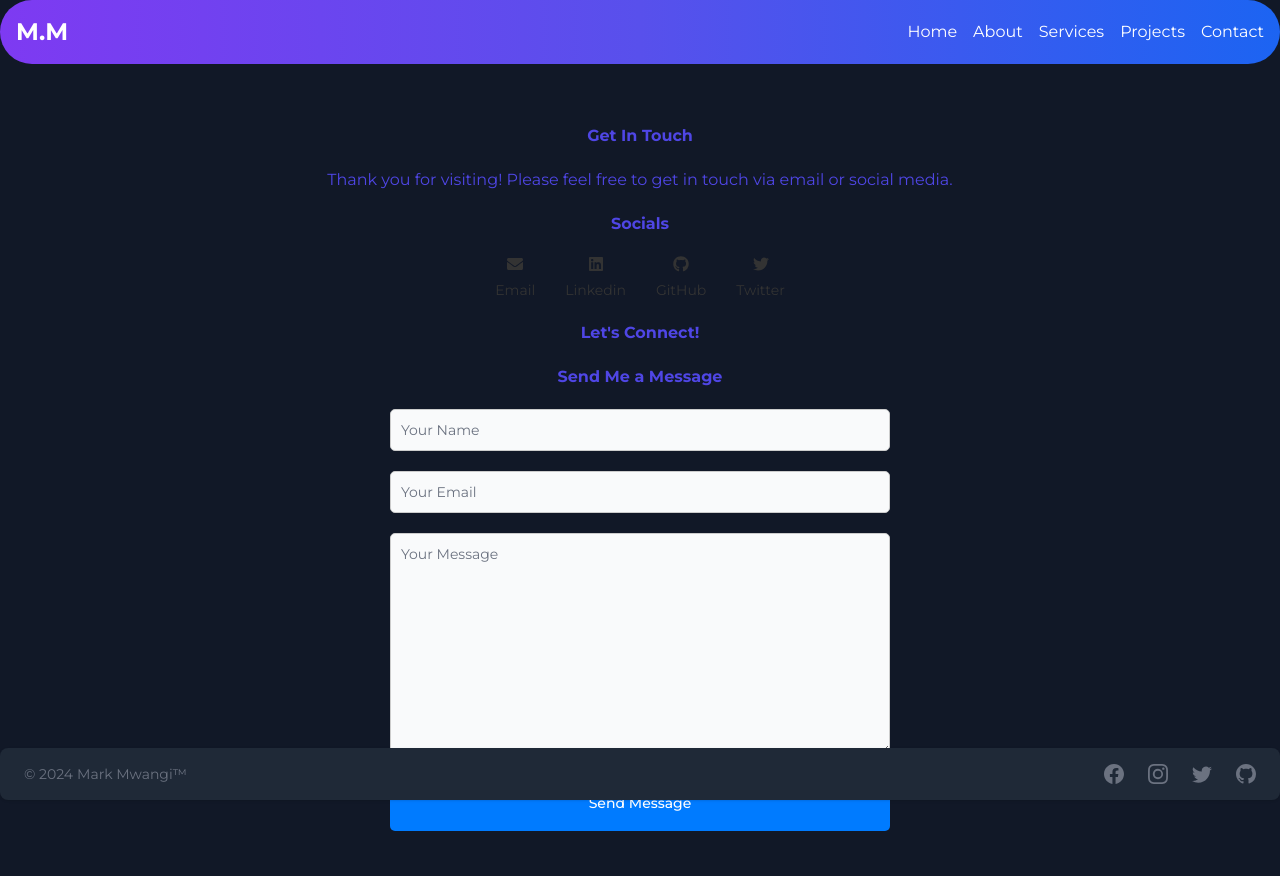
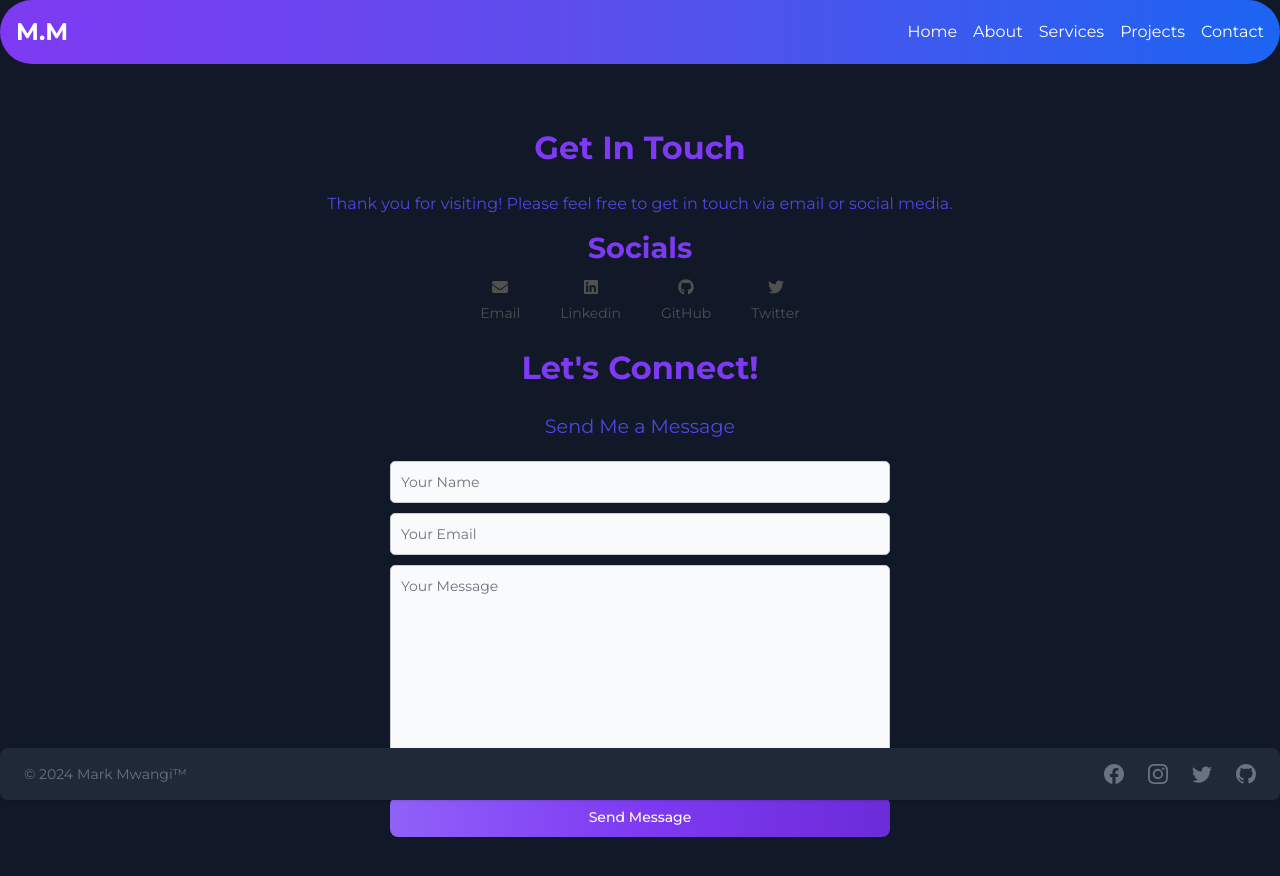
Before and after one commit to mark9559/mark-portifolio, a React (Create React App) app in the folder myportifolio/: page /contact in a window 1280 px wide. Shown: the top 876 px of the page. Built offline with nearby package versions, Linux system fonts and the light colour scheme.

Commit message:
Adding Extra Styles

```diff
--- a/myportifolio/src/components/about/About.js
+++ b/myportifolio/src/components/about/About.js
@@ -16,7 +16,7 @@ const About = () => {
         <img src={myImg} alt="My Image" />
       </div>
       <div className="about-description" data-aos="fade-up">
-        <h2>About Me</h2>
+        <h2 className='font-bold'>About Me</h2>
         <p>
           My name is Mark Mwangi. I am from Nairobi, Kenya.
 
--- a/myportifolio/src/components/about/about.css
+++ b/myportifolio/src/components/about/about.css
@@ -5,6 +5,7 @@
   justify-content: center;
   align-items: center;
   padding: 40px;
+  margin-top: 20px;
 }
 
 .about-image img {
@@ -26,7 +27,7 @@
 }
 
 .about-description h2 {
-  font-size: 3em;
+  font-size: 2em;
   margin-bottom: 20px;
 }
 
--- a/myportifolio/src/components/contact/Contact.js
+++ b/myportifolio/src/components/contact/Contact.js
@@ -40,11 +40,11 @@ const Contact = () => {
 
   return (
     <div className="contact-container" data-aos="fade-up">
-      <h1 className="contact-get-in-touch">Get In Touch</h1>
+      <h1 className="contact-get-in-touch text-purple-600 ">Get In Touch</h1>
       <p className="contact-description">
         Thank you for visiting! Please feel free to get in touch via email or social media.
       </p>
-      <h2 className="contact-get-in-touch">Socials</h2>
+      <h2 className="contact-socials text-purple-600">Socials</h2>
 
       <div className="contact-icons" data-aos="fade-up">
         <div className="social-icon">
@@ -72,8 +72,8 @@ const Contact = () => {
           </a>
         </div>
       </div>
-      <p className="contact-get-in-touch">Let's Connect!</p>
-      <h2 className="contact-get-in-touch">Send Me a Message</h2>
+      <p className="contact-get-in-touch text-purple-600">Let's Connect!</p>
+      <h2 className="contact-message">Send Me a Message</h2>
 
       <form className="contact-form" onSubmit={handleSubmit} data-aos="fade-up">
         <div className="form-group">
@@ -112,7 +112,7 @@ const Contact = () => {
             required
           />
         </div>
-        <Button type="submit">Send Message</Button>
+        <Button  gradientMonochrome="purple" type="submit">Send Message</Button>
       </form>
     </div>
   );
--- a/myportifolio/src/components/contact/contact.css
+++ b/myportifolio/src/components/contact/contact.css
@@ -8,14 +8,14 @@
 
   /* Description */
   .contact-description {
-    margin-bottom: 20px;
+    margin-bottom: 10px;
   }
   /* Contact icons */
 .contact-icons {
   display: flex;
   justify-content: center;
   align-items: center;
-  margin-top: 20px;
+  margin-top: 10px;
 }
 
 .contact-icons a {
@@ -23,8 +23,8 @@
   flex-direction: column;
   align-items: center;
   text-decoration: none;
-  color: #333;
-  margin: 0 15px;
+  color: #515050;
+  margin: 0 20px;
   transition: color 0.3s ease;
 }
 
@@ -39,7 +39,19 @@
 
 /* Get in touch */
 .contact-get-in-touch {
+  font-size: 2em;
   font-weight: bold;
+  margin: 20px 0;
+}
+
+.contact-socials{
+  font-size: 1.8em;
+  font-weight: bold;
+
+}
+
+.contact-message{
+  font-size: 1.2em;
   margin: 20px 0;
 }
 
@@ -53,16 +65,16 @@
   }
 
   .contact-form input,
-  .contact-form textarea,
-  .contact-form button {
-    margin-bottom: 20px;
+  .contact-form textarea
+   {
+    margin-bottom: 10px;
     padding: 10px;
     border: 1px solid #ccc;
     border-radius: 5px;
     width: 100%;
   }
 
-  .contact-form button {
+  /* .contact-form button {
     background-color: #007bff;
     color: white;
     border: none;
@@ -73,7 +85,7 @@
   .contact-form button:hover {
     background-color: #0056b3;
 
-  }
+  } */
 
   /* Adjust form input/textarea styles as needed */
 
--- a/myportifolio/src/components/home/Home.js
+++ b/myportifolio/src/components/home/Home.js
@@ -26,7 +26,7 @@ const Home = () => {
           />
         </div>
         <div className="text-content text-center" data-aos="fade-up" data-aos-duration="1000">
-          <h1 className="text-4xl sm:text-5xl font-bold mb-4">Mark Mwangi</h1>
+          <h1 className="text-4xl text-purple-600 sm:text-5xl font-bold mb-4">Mark Mwangi</h1>
           <h2 className="text-lg sm:text-xl mb-6">
             I am{' '}
             <Typed
--- a/myportifolio/src/components/services/Services.js
+++ b/myportifolio/src/components/services/Services.js
@@ -6,11 +6,11 @@ import { Button } from 'flowbite-react';
 const Services = () => {
   return (
     <div className="services-container">
-      <h1 className="section-title">Skills</h1>
+      <h1 className="section-title font-bold text-purple-600">Skills</h1>
       <div className="cards-container">
         {/* Service Card 1 */}
         <div className="service-card">
-          <h2 className='mb-5'>FrontEnd Technologies</h2>
+          <h2 className='mb-5 font-bold'>FrontEnd Technologies</h2>
           <div className="chips-container ">
           <Button color="dark"  pill>HTML</Button>
           <Button color="dark"  pill>CSS</Button>
@@ -27,7 +27,7 @@ const Services = () => {
 
         {/* Service Card 2 */}
         <div className="service-card">
-          <h2 className='mb-5' >BackEnd Technologies</h2>
+          <h2 className='mb-5 font-bold' >BackEnd Technologies</h2>
           <div className="chips-container">
           <Button color="dark"  pill>Python</Button>
           <Button color="dark"  pill>Flask</Button>
@@ -38,7 +38,7 @@ const Services = () => {
 
         {/* Service Card 2 */}
         <div className="service-card">
-          <h2 className='mb-5'>Tools and Databases</h2>
+          <h2 className='mb-5 font-bold'>Tools and Databases</h2>
           <div className="chips-container">
           <Button color="dark"  pill>SQL</Button>
           <Button color="dark"  pill>Postgres</Button>
--- a/myportifolio/src/components/services/services.css
+++ b/myportifolio/src/components/services/services.css
@@ -3,6 +3,7 @@
 .services-container {
   text-align: center;
   padding: 40px;
+  margin: 20px;
 }
 
 .section-title {
@@ -17,7 +18,7 @@
 }
 
 .service-card {
-  border: 1px solid #ccc;
+  border: 1px solid #081943;
   padding: 20px;
   border-radius: 8px;
   flex-basis: calc(33.33% - 20px); /* Set a flexible basis for each card to create a multi-column layout */
```
